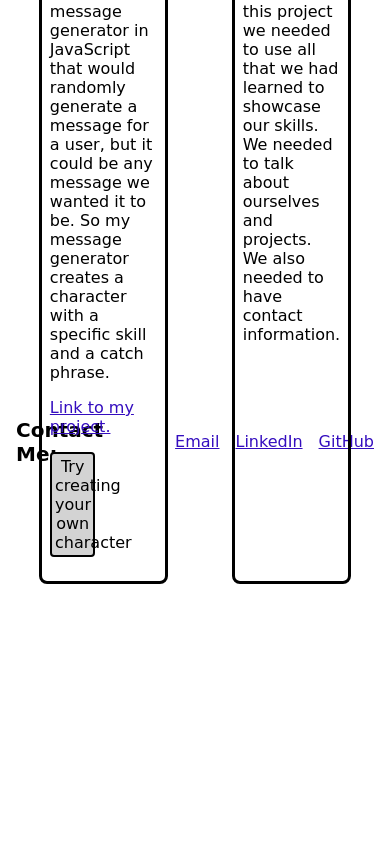
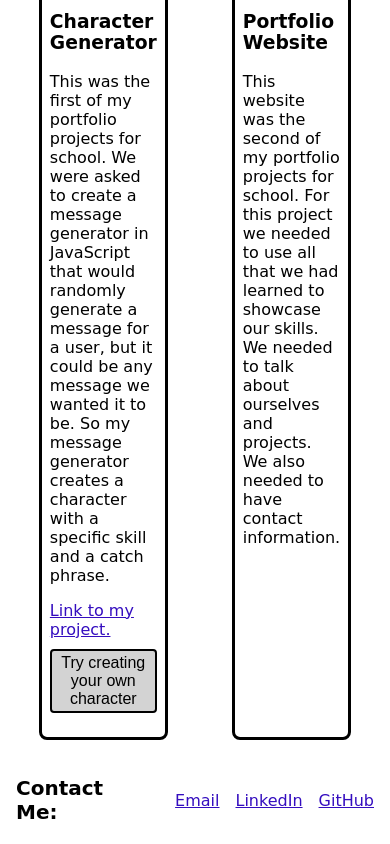
Before and after one commit to theCodingFarmer/PortfolioSite, a plain HTML site: page index.html in a window 390 px wide. Shown: the part 1597-2441 px from the top of the page. Before the commit the page ends 2181 px from the top, so only its background shows below. Drawn offline with Linux system fonts and the light colour scheme; a web font is replaced by a local one.

Commit message:
Fixed display issue for mobile devices

```diff
--- a/index.css
+++ b/index.css
@@ -243,7 +243,6 @@ main {
 #projects {
     display: flex;
     flex-direction: column;
-    height: 31.25rem;
     width: auto;
     align-items: center;
     justify-content: center;
@@ -272,8 +271,9 @@ main {
     border: 0.15rem solid black;
     border-radius: 0.25rem;
     background-color: lightgray;
-    max-width: 33%;
     padding: 0.2rem;
+    margin-top: 0.625rem;
+    font-size: 1rem;
     text-align: center;
 }
 
--- a/index.html
+++ b/index.html
@@ -63,7 +63,7 @@
                         <p>This was the first of my portfolio projects for school. We were asked to create a message generator in JavaScript that would randomly generate a message for a user, but it could be any message we wanted it to be. So my message generator creates a character with a specific skill and a catch phrase.</p>
                         <a target="_blank" href="https://github.com/theCodingFarmer/messageGenerator.git">Link to my project.</a>
                         <div class="generator">
-                            <p onclick="createMessage(messageArr)" class="messageButton">Try creating your own character</p>
+                            <button onclick="createMessage(messageArr)" class="messageButton">Try creating your own character</button>
                             <p id="newMessage"> </p>
                         </div>
                     </li>
```
